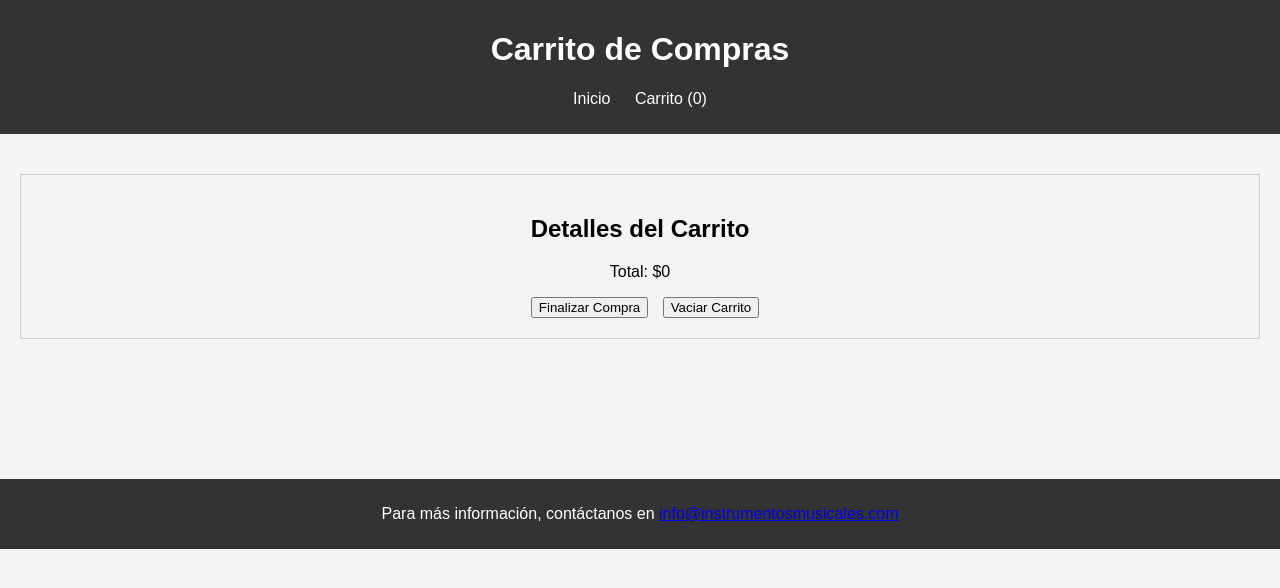
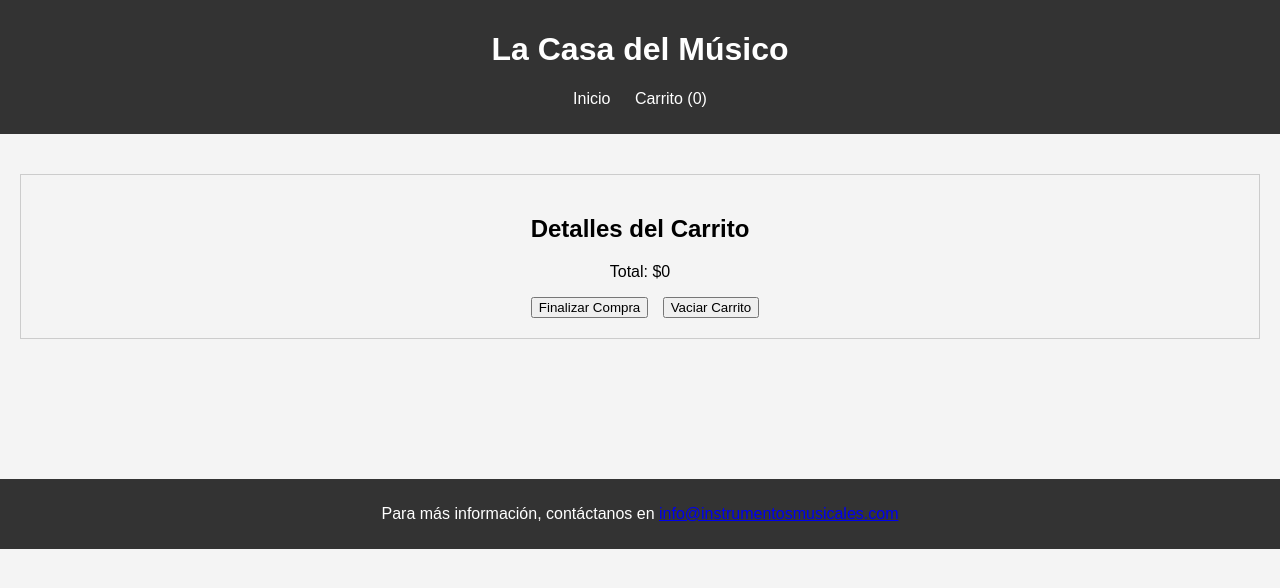
Before and after one commit to alexismena2022/63315, a plain HTML site: page carrito.html in a window 1280 px wide. Drawn offline with Linux system fonts and the light colour scheme.

Commit message:
se modifica titulo

```diff
--- a/carrito.html
+++ b/carrito.html
@@ -8,7 +8,7 @@
 </head>
 <body>
     <header>
-        <h1>Carrito de Compras</h1>
+        <h1>La Casa del Músico</h1>
         <nav>
             <ul>
                 <li><a href="index.html">Inicio</a></li>
```
